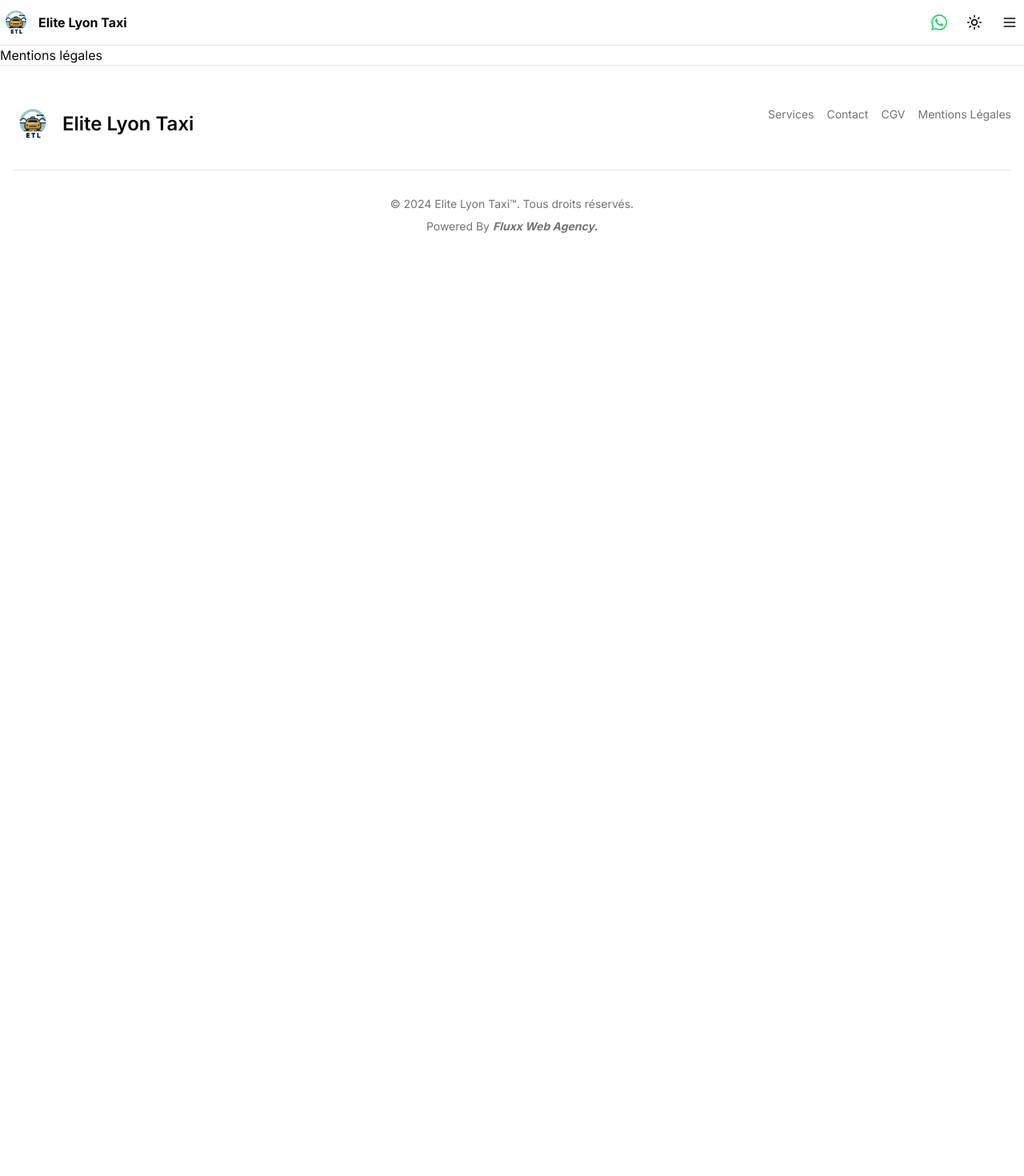
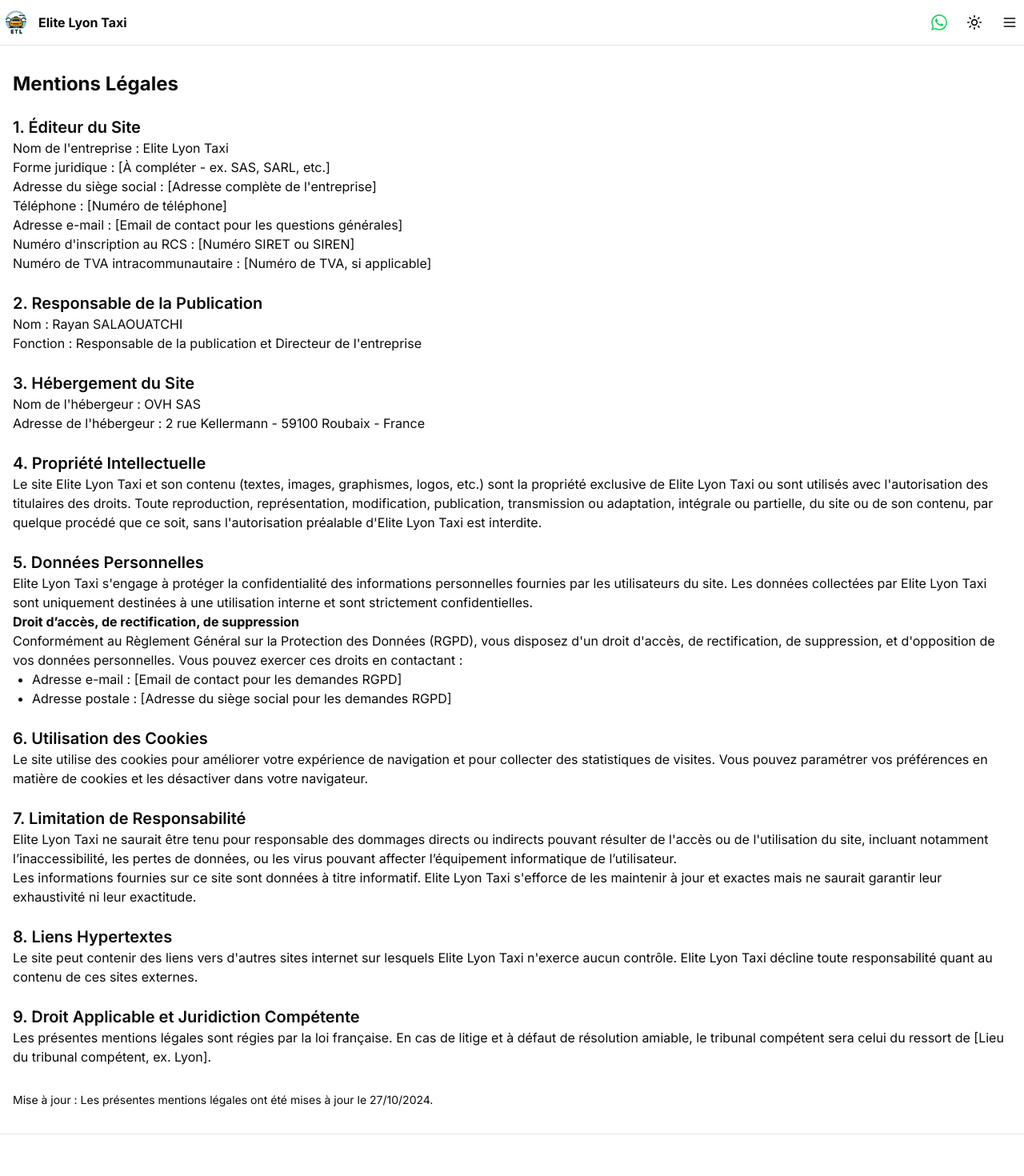
Before and after one commit to RayaneArroudj/taxi-website, a Next.js app: page /mentions-legales in a window 1280 px wide. Shown: the top 1470 px of the page at 80% size. Before the commit the page ends 800 px from the top, so only its background shows below. Built offline with nearby package versions, Linux system fonts and the light colour scheme.

Commit message:
CGV Delete/ Footer update && Mentions legales OK

```diff
--- a/src/app/mentions-legales/page.jsx
+++ b/src/app/mentions-legales/page.jsx
@@ -1,3 +1,75 @@
-export default function Mention() {
-  return <div>Mentions légales</div>;
-}
+
+import React from 'react';
+
+const MentionsLegales = () => {
+    return (
+        <div className="container mx-auto px-4 py-8">
+            <h1 className="text-2xl font-bold mb-6">Mentions Légales</h1>
+
+            <section className="mb-6">
+                <h2 className="text-xl font-semibold">1. Éditeur du Site</h2>
+                <p>Nom de l'entreprise : Elite Lyon Taxi</p>
+                <p>Forme juridique : [À compléter - ex. SAS, SARL, etc.]</p>
+                <p>Adresse du siège social : [Adresse complète de l'entreprise]</p>
+                <p>Téléphone : [Numéro de téléphone]</p>
+                <p>Adresse e-mail : [Email de contact pour les questions générales]</p>
+                <p>Numéro d'inscription au RCS : [Numéro SIRET ou SIREN]</p>
+                <p>Numéro de TVA intracommunautaire : [Numéro de TVA, si applicable]</p>
+            </section>
+
+            <section className="mb-6">
+                <h2 className="text-xl font-semibold">2. Responsable de la Publication</h2>
+                <p>Nom : Rayan SALAOUATCHI</p>
+                <p>Fonction : Responsable de la publication et Directeur de l'entreprise</p>
+            </section>
+
+            <section className="mb-6">
+                <h2 className="text-xl font-semibold">3. Hébergement du Site</h2>
+                <p>Nom de l'hébergeur : OVH SAS</p>
+                <p>Adresse de l'hébergeur : 2 rue Kellermann - 59100 Roubaix - France</p>
+            </section>
+
+            <section className="mb-6">
+                <h2 className="text-xl font-semibold">4. Propriété Intellectuelle</h2>
+                <p>Le site Elite Lyon Taxi et son contenu (textes, images, graphismes, logos, etc.) sont la propriété exclusive de Elite Lyon Taxi ou sont utilisés avec l'autorisation des titulaires des droits. Toute reproduction, représentation, modification, publication, transmission ou adaptation, intégrale ou partielle, du site ou de son contenu, par quelque procédé que ce soit, sans l'autorisation préalable d'Elite Lyon Taxi est interdite.</p>
+            </section>
+
+            <section className="mb-6">
+                <h2 className="text-xl font-semibold">5. Données Personnelles</h2>
+                <p>Elite Lyon Taxi s'engage à protéger la confidentialité des informations personnelles fournies par les utilisateurs du site. Les données collectées par Elite Lyon Taxi sont uniquement destinées à une utilisation interne et sont strictement confidentielles.</p>
+                <p><strong>Droit d’accès, de rectification, de suppression</strong><br />Conformément au Règlement Général sur la Protection des Données (RGPD), vous disposez d'un droit d'accès, de rectification, de suppression, et d'opposition de vos données personnelles. Vous pouvez exercer ces droits en contactant :</p>
+                <ul className="list-disc ml-6">
+                    <li>Adresse e-mail : [Email de contact pour les demandes RGPD]</li>
+                    <li>Adresse postale : [Adresse du siège social pour les demandes RGPD]</li>
+                </ul>
+            </section>
+
+            <section className="mb-6">
+                <h2 className="text-xl font-semibold">6. Utilisation des Cookies</h2>
+                <p>Le site utilise des cookies pour améliorer votre expérience de navigation et pour collecter des statistiques de visites. Vous pouvez paramétrer vos préférences en matière de cookies et les désactiver dans votre navigateur.</p>
+            </section>
+
+            <section className="mb-6">
+                <h2 className="text-xl font-semibold">7. Limitation de Responsabilité</h2>
+                <p>Elite Lyon Taxi ne saurait être tenu pour responsable des dommages directs ou indirects pouvant résulter de l'accès ou de l'utilisation du site, incluant notamment l’inaccessibilité, les pertes de données, ou les virus pouvant affecter l’équipement informatique de l’utilisateur.</p>
+                <p>Les informations fournies sur ce site sont données à titre informatif. Elite Lyon Taxi s'efforce de les maintenir à jour et exactes mais ne saurait garantir leur exhaustivité ni leur exactitude.</p>
+            </section>
+
+            <section className="mb-6">
+                <h2 className="text-xl font-semibold">8. Liens Hypertextes</h2>
+                <p>Le site peut contenir des liens vers d'autres sites internet sur lesquels Elite Lyon Taxi n'exerce aucun contrôle. Elite Lyon Taxi décline toute responsabilité quant au contenu de ces sites externes.</p>
+            </section>
+
+            <section className="mb-6">
+                <h2 className="text-xl font-semibold">9. Droit Applicable et Juridiction Compétente</h2>
+                <p>Les présentes mentions légales sont régies par la loi française. En cas de litige et à défaut de résolution amiable, le tribunal compétent sera celui du ressort de [Lieu du tribunal compétent, ex. Lyon].</p>
+            </section>
+
+            <footer className="text-sm mt-8">
+                <p>Mise à jour : Les présentes mentions légales ont été mises à jour le 27/10/2024.</p>
+            </footer>
+        </div>
+    );
+};
+
+export default MentionsLegales;
--- a/src/components/footer.jsx
+++ b/src/components/footer.jsx
@@ -39,15 +39,7 @@ export default function Footer() {
             </div>
             <div>
               <Link
-                href="#"
-                className="text-sm text-muted-foreground hover:text-foreground transition-colors"
-              >
-                CGV
-              </Link>
-            </div>
-            <div>
-              <Link
-                href="#"
+                href="/mentions-legales"
                 className="text-sm text-muted-foreground hover:text-foreground transition-colors"
               >
                 Mentions Légales
```
